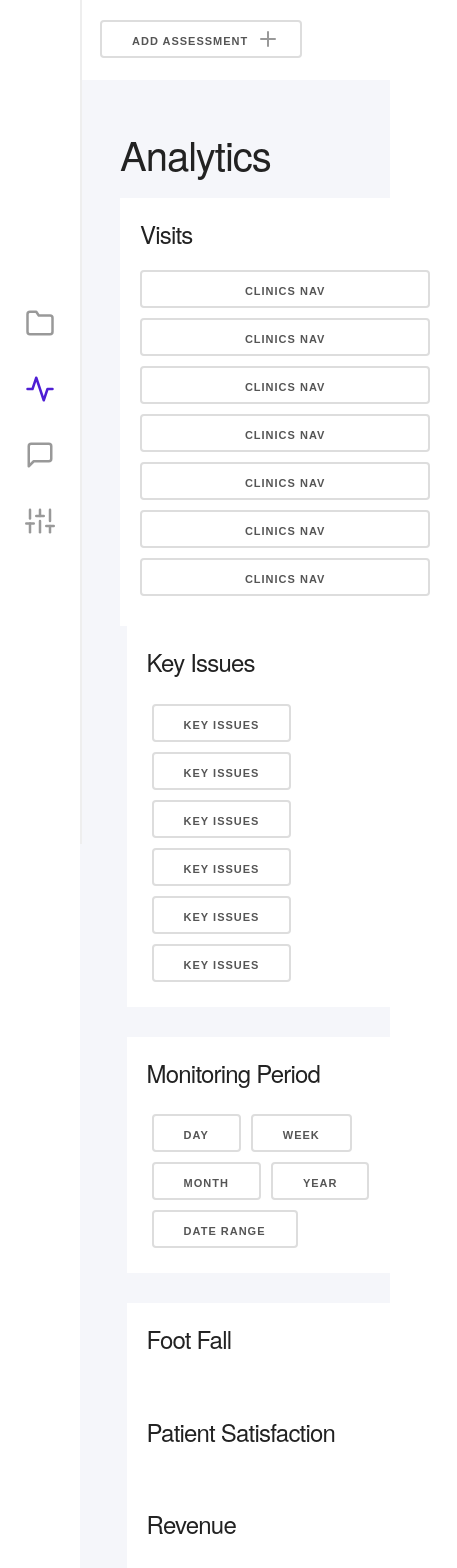
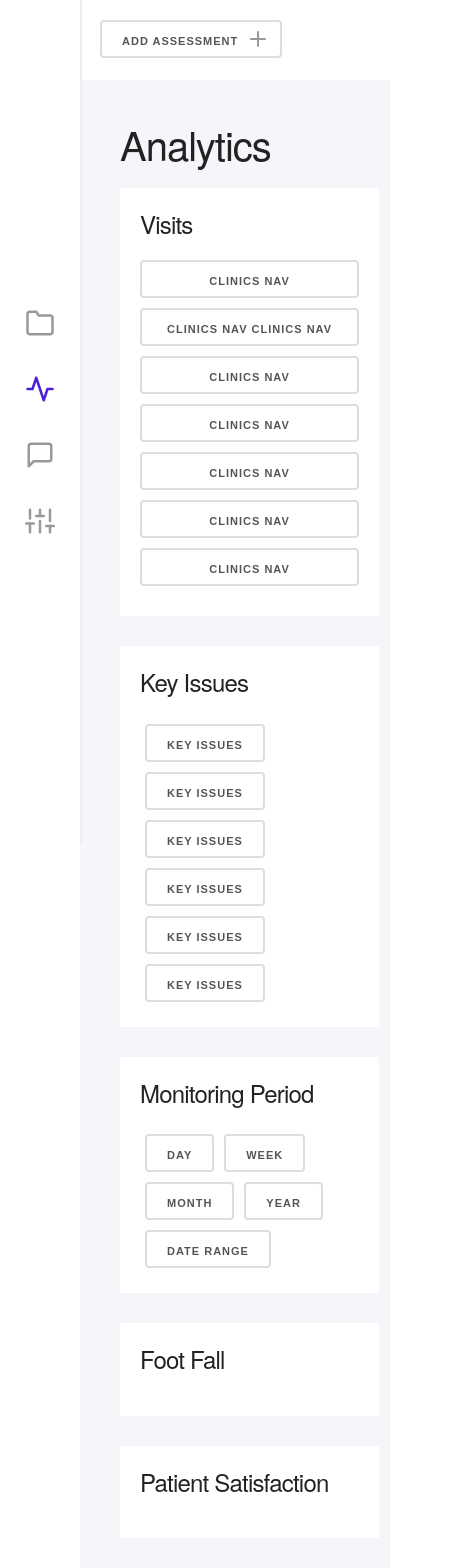
Before and after one commit to MwirabuaTimothy/clinics-analytics-client, a React (Create React App) app: page / in a window 390 px wide. Shown: the top 1568 px of the page, 457 px wide, since content can reach past the window. Built offline with nearby package versions, Linux system fonts and the light colour scheme.

Commit message:
better layout and design structure

```diff
--- a/src/App.tsx
+++ b/src/App.tsx
@@ -18,17 +18,17 @@ const App: React.FC = () => {
         <Header/>
         <Content>
           <h1>Analytics</h1>
-          <div>
-            <div className="three columns">
+          <Body>
+            <ClinicsNavContainer>
               <ClinicsNav/>
-            </div>
-            <Inner className="nine columns">
+            </ClinicsNavContainer>
+            <Inner>
               <KeyIssues/>
               <MonitoringPeriod/>
               <Graphs/>
               <StaffTable/>
             </Inner>
-          </div>
+          </Body>
         </Content>
       </Container>
     </Wrapper>
@@ -47,11 +47,29 @@ const Container = styled.div`
   display: inline-block;
 `
 const Content = styled.div`
-  margin-top: 50px;
+  margin-top: 40px;
   padding-left: 40px;
   padding-bottom: 40px;
-  display: inline-block;
+`
+const Body = styled.div`
+  display: flex;
+  @media (max-width: 900px) {
+    flex-direction: column;
+  }
+`
+const ClinicsNavContainer = styled.div`
+  width: 300px;
+  @media (max-width: 900px) {
+    width: 96%;
+  }
 `
 const Inner = styled.div`
   margin-left: 2%;
+  padding-right: 2%;
+  flex-grow: 1;
+  @media (max-width: 900px) {
+    margin-top: 30px;
+    margin-left: 0;
+    margin-right: 2%;
+  }
 `
--- a/src/components/ClinicsNav/ClinicsNav.tsx
+++ b/src/components/ClinicsNav/ClinicsNav.tsx
@@ -1,6 +1,5 @@
 import React from 'react';
 import styled from 'styled-components'
-import '../../css/skeleton.css';
 import { Button } from '../../css/styled';
 
 const ClinicsNav: React.FC = () => {
@@ -9,7 +8,7 @@ const ClinicsNav: React.FC = () => {
     <Styled>
       <h4>Visits</h4>
       <Button>Clinics Nav</Button>
-      <Button>Clinics Nav</Button>
+      <Button>Clinics Nav Clinics Nav</Button>
       <Button>Clinics Nav</Button>
       <Button>Clinics Nav</Button>
       <Button>Clinics Nav</Button>
--- a/src/components/Graphs/FootFall.tsx
+++ b/src/components/Graphs/FootFall.tsx
@@ -1,11 +1,10 @@
 import React from 'react';
 import styled from 'styled-components'
-import '../../css/skeleton.css';
 
 const FootFall: React.FC = () => {
 
   return (
-    <Styled className="four columns">
+    <Styled>
       <h4>Foot Fall</h4>
     </Styled>
   );
--- a/src/components/Graphs/Graphs.tsx
+++ b/src/components/Graphs/Graphs.tsx
@@ -3,17 +3,14 @@ import FootFall from './FootFall';
 import PatientSatisfaction from './PatientSatisfaction';
 import Revenue from './Revenue';
 import styled from 'styled-components'
-import '../../css/skeleton.css';
 
 const Graphs: React.FC = () => {
 
   return (
     <Styled>
-      <div className="row">
-        <FootFall/>
-        <PatientSatisfaction/>
-        <Revenue/>
-      </div>
+      <FootFall/>
+      <PatientSatisfaction/>
+      <Revenue/>
     </Styled>
   );
 };
@@ -22,7 +19,27 @@ export default Graphs;
 
 const Styled = styled.div`
   width: 100%;
-  height: 100%;
   margin-top: 30px;
+  display: inline-block;
   box-sizing: border-box;
+  & > * {
+    width: 32%;
+    margin-left: 2%;
+    float: left;
+    box-sizing: border-box;
+    :first-child{
+      margin-left: 0;
+    }
+  }
+  @media (max-width: 1200px) {
+    margin-right: 2%;
+    & > * {
+      width: 100%;
+      margin-top: 30px;
+      margin-left: 0;
+      :first-child{
+        margin-top: 0;
+      }
+    }
+  }
 `
--- a/src/components/Graphs/PatientSatisfaction.tsx
+++ b/src/components/Graphs/PatientSatisfaction.tsx
@@ -1,11 +1,10 @@
 import React from 'react';
 import styled from 'styled-components'
-import '../../css/skeleton.css';
 
 const PatientSatisfaction: React.FC = () => {
 
   return (
-    <Styled className="four columns">
+    <Styled>
       <h4>Patient Satisfaction</h4>
     </Styled>
   );
--- a/src/components/Graphs/Revenue.tsx
+++ b/src/components/Graphs/Revenue.tsx
@@ -1,11 +1,10 @@
 import React from 'react';
 import styled from 'styled-components'
-import '../../css/skeleton.css';
 
 const Revenue: React.FC = () => {
 
   return (
-    <Styled className="four columns">
+    <Styled>
       <h4>Revenue</h4>
     </Styled>
   );
--- a/src/components/Header/Header.tsx
+++ b/src/components/Header/Header.tsx
@@ -1,6 +1,5 @@
 import React from 'react';
 import styled from 'styled-components'
-import '../../css/skeleton.css';
 import { Button } from '../../css/styled'
 import { ReactComponent as Plus } from '../../icons/plus.svg';
 
--- a/src/components/KeyIssues/KeyIssues.tsx
+++ b/src/components/KeyIssues/KeyIssues.tsx
@@ -1,6 +1,5 @@
 import React from 'react';
 import styled from 'styled-components'
-import '../../css/skeleton.css';
 import { Button } from '../../css/styled';
 
 const KeyIssues: React.FC = () => {
--- a/src/components/LeftNav/LeftNav.tsx
+++ b/src/components/LeftNav/LeftNav.tsx
@@ -1,6 +1,5 @@
 import React from 'react';
 import styled from 'styled-components'
-import '../../css/skeleton.css';
 import { ReactComponent as Folder } from '../../icons/folder.svg';
 import { ReactComponent as Activity } from '../../icons/activity.svg';
 import { ReactComponent as Chat } from '../../icons/chat.svg';
--- a/src/components/MonitoringPeriod/MonitoringPeriod.tsx
+++ b/src/components/MonitoringPeriod/MonitoringPeriod.tsx
@@ -1,6 +1,5 @@
 import React from 'react';
 import styled from 'styled-components'
-import '../../css/skeleton.css';
 import { Button } from '../../css/styled';
 
 const MonitoringPeriod: React.FC = () => {
--- a/src/components/StaffTable/StaffTable.tsx
+++ b/src/components/StaffTable/StaffTable.tsx
@@ -1,6 +1,5 @@
 import React from 'react';
 import styled from 'styled-components'
-import '../../css/skeleton.css';
 
 const StaffTable: React.FC = () => {
 
@@ -40,7 +39,6 @@ export default StaffTable;
 
 const Styled = styled.div`
   width: 100%;
-  height: 100%;
   background-color: #fff;
   padding: 20px;
   margin-top: 30px;
--- a/src/css/skeleton.css
+++ b/src/css/skeleton.css
@@ -48,8 +48,8 @@
     padding: 0; }
 }
 
-/* For devices larger than 550px */
-@media (min-width: 550px) {
+/* For devices larger than 800px */
+@media (min-width: 800px) {
   .container {
     width: 80%; }
   .column,
@@ -112,6 +112,14 @@
 
 }
 
+/* For devices smaller than 800px */
+@media (max-width: 800px) {
+.column,
+.columns {
+  width: 96%;
+  float: left;
+  box-sizing: border-box; }
+}
 
 /* Base Styles
 –––––––––––––––––––––––––––––––––––––––––––––––––– */
@@ -419,3 +427,27 @@ there.
 
 /* Larger than Desktop HD */
 @media (min-width: 1200px) {}
+
+/* mobile */
+@media (max-width: 400px) {}
+
+/* phablet (also point when grid becomes active) */
+@media (max-width: 550px) {
+}
+
+/* tablet */
+@media (max-width: 750px) {
+  button {
+    padding: 0 10px;
+  }
+}
+
+/* desktop */
+@media (max-width: 1000px) {
+  button {
+    padding: 0 20px;
+  }
+}
+
+/* Desktop HD */
+@media (max-width: 1200px) {}
```
